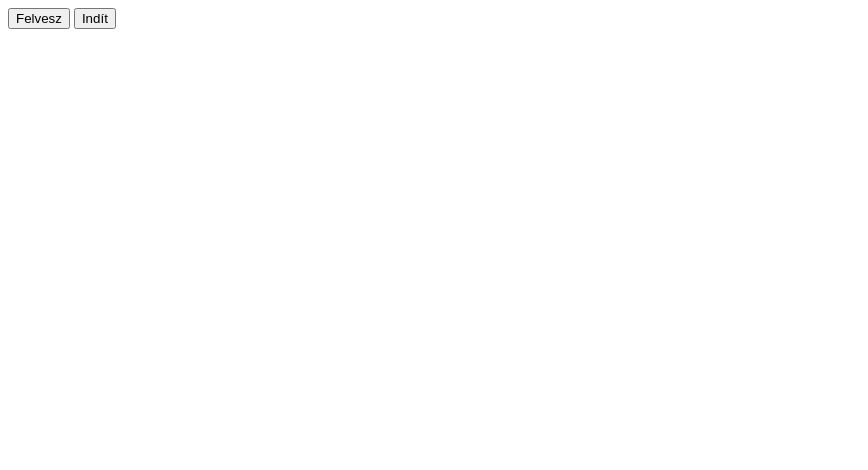
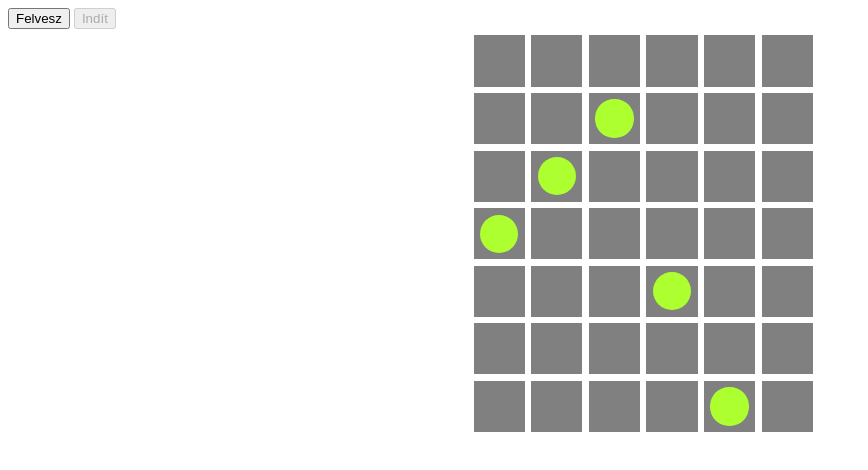
Before and after one commit to Hunor64/GamingAI, a plain HTML site: page index.html in a window 1280 px wide. Both pictures are taken after a click on the button "Indít". Shown: the whole page, without its empty margins (0-868 px from the left). Drawn offline with Linux system fonts and the light colour scheme.

Commit message:
THEY SPAWN

```diff
--- a/index.html
+++ b/index.html
@@ -10,7 +10,7 @@
 <body>
     <div class="container">
         <button class="btnFelvesz" onclick="felvesz(6,7)">Felvesz</button>
-        <button class="btnIndit">Indít</button>
+        <button class="btnIndit" onclick="CreatePlayers(5)">Indít</button>
         <div class="GameDiv">
 
         </div>
--- a/script.js
+++ b/script.js
@@ -1,32 +1,72 @@
 let GAMEDIV = document.querySelector(".GameDiv")
 
-let play
+let players = [
 
-function ClearDiv(){
-    while(GAMEDIV.lastChild){
+]
+
+function ClearDiv() {
+    while (GAMEDIV.lastChild) {
         GAMEDIV.removeChild(GAMEDIV.lastChild)
     }
 }
+let rows = 0
+let columns = 0
 
+felvesz(6, 7)
 
-
-function felvesz(m,n){
+function felvesz(m, n) {
     ClearDiv()
+    rows = n
+    columns = m
     for (let i = 0; i < m; i++) {
         let row = document.createElement("div")
-        row.classList.add("c"+i)
         for (let d = 0; d < n; d++) {
             let element = document.createElement("div")
             element.classList.add("element")
-            element.classList.add("r"+d)
-
+            element.classList.add("c" + i + "r" + d)
 
             row.appendChild(element)
         }
         GAMEDIV.appendChild(row)
     }
+    console.log(rows)
+    document.querySelector(".btnIndit").disabled = false;
+    players = []
 }
 
-function CreatePlayers(p){
-
+function CreatePlayers(p) {
+    for (let i = 0; i < p; i++) {
+        let randomRow = RandomGen(0, rows, true)
+        let randowColumn = RandomGen(0, columns, false)
+        players.push({
+            "id": i,
+            "row": randomRow,
+            "column": randowColumn
+        })
+        let selectedElement = document.querySelector(".c" + randowColumn + "r" + randomRow)
+        let playerChar = document.createElement("div")
+        playerChar.classList.add("player")
+        selectedElement.appendChild(playerChar)
+    }
+    document.querySelector(".btnIndit").disabled = true;
 }
+function RandomGen(min, max, isRow) {
+    while (true) {
+        let rnd = Math.floor(Math.random() * (max - min)) + min;
+        if (isRow) {
+            const i = players.findIndex(e => e.row === rnd);
+            if (i == -1) {
+                return rnd
+            }
+        }
+        else{
+            const i = players.findIndex(e => e.column === rnd);
+            if (i == -1) {
+                return rnd
+            }
+        }
+        if(players.length == rows*columns){
+            return 0
+        }
+    }
+}
--- a/style.css
+++ b/style.css
@@ -4,6 +4,9 @@
     background: grey;
     margin-left: 0.5vw;
     margin-top: 0.5vw;
+    display: flex;
+    justify-content: center;
+    align-items: center;
 }
 .mine{
     background-color: red;
@@ -13,3 +16,9 @@
     justify-content: center;
 
 }
+.player{
+    background-color: greenyellow;
+    width: 3vw;
+    height: 3vw;
+    border-radius: 50%;
+}
```
